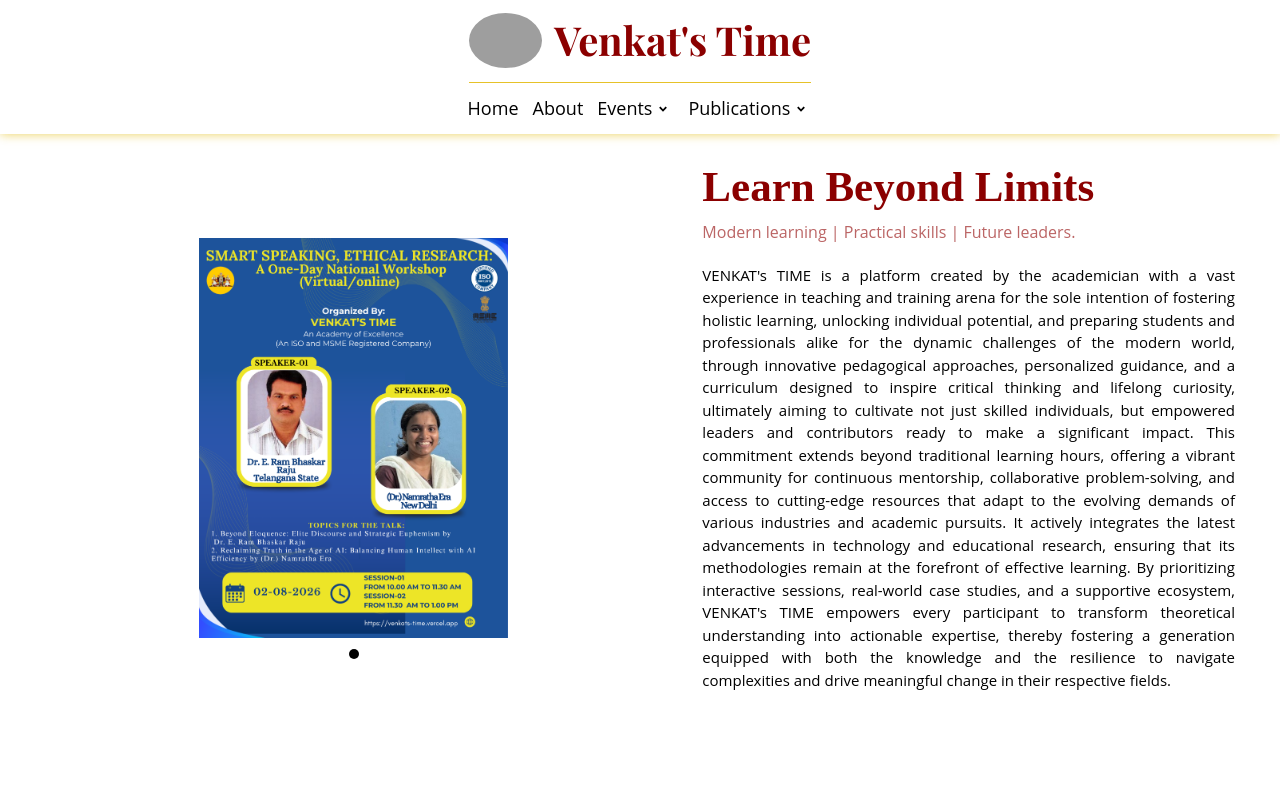
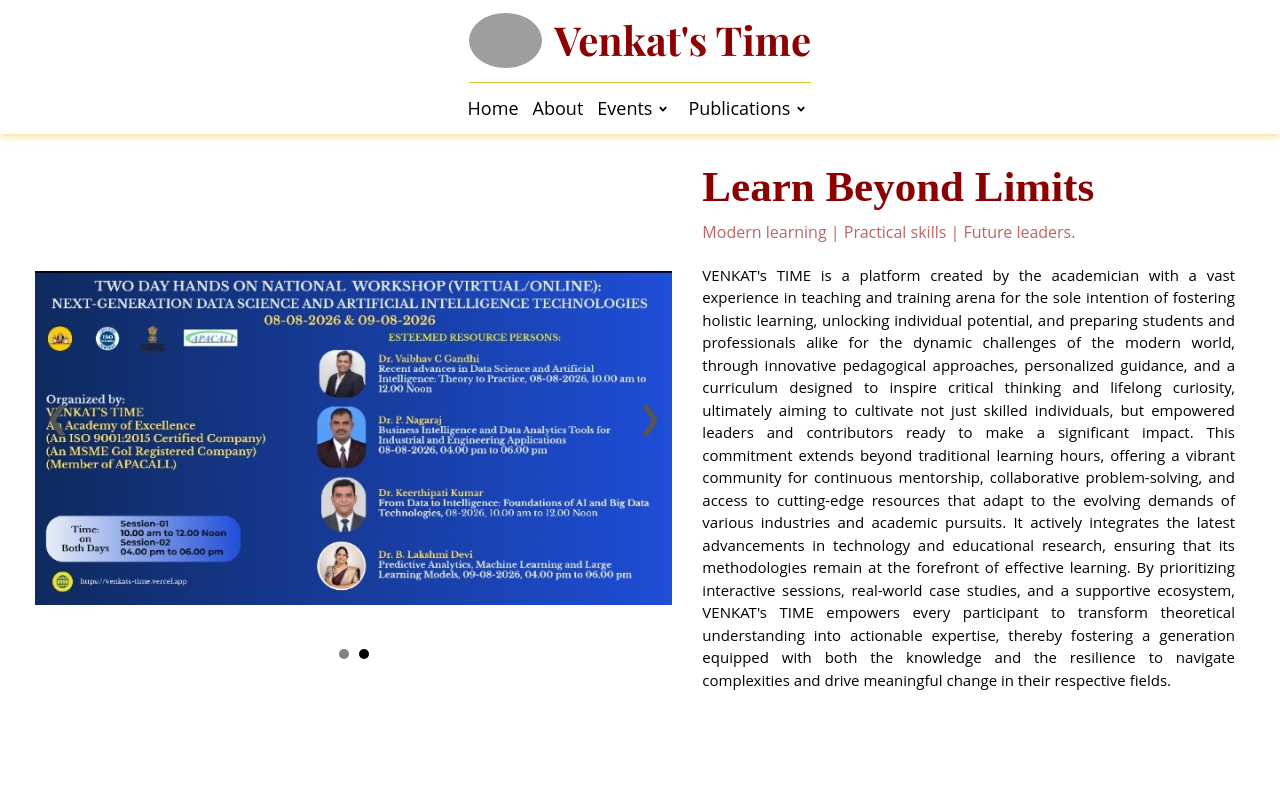
Before and after one commit to Poornima0230/venkatsTime, a React (Vite) app: page / in a window 1280 px wide. Shown: the top 800 px of the page. Built offline with nearby package versions, Linux system fonts and the light colour scheme; grey boxes are pictures that could not be loaded; a web font is replaced by a local one.

Commit message:
Upcoming Event updated

```diff
--- a/data/upcomingEvents.json
+++ b/data/upcomingEvents.json
@@ -5,5 +5,12 @@
     "description": "Smart Speaking, Ethical Research",
     "date": "02 August 2026",
     "mode": "Virtual/Online"
+  },
+  {
+    "id": 2,
+    "title": "Two Day Hands On National Workshop",
+    "description": " on advanced Data Science and AI technologies featuring hands-on sessions with expert resource persons.",
+    "date": "2026-08-08 to 2026-08-09",
+    "mode": "Virtual/Online"
   }
 ]
--- a/src/components/ui/ImageSlider.jsx
+++ b/src/components/ui/ImageSlider.jsx
@@ -3,9 +3,10 @@
 // import image2 from "../../assets/img2.jpeg";
 // import image4 from "../../assets/img3.jpeg";
 import image1 from "../../assets/upcomingEvent1.png";
+import image2 from "../../assets/latest.jpeg";
 
 export const ImageSlider = () => {
-  const images = [image1];
+  const images = [image1, image2];
   const [currentIndex, setCurrentIndex] = useState(0);
   const [isHover, setIsHover] = useState(false);
 
--- a/src/pages/UpcomingEvents.jsx
+++ b/src/pages/UpcomingEvents.jsx
@@ -2,6 +2,7 @@
 import events from "../../data/upcomingEvents.json";
 import { useState } from "react";
 import image1 from "../assets/upcomingEvent1.png";
+import image2 from "../assets/latest.jpeg";
 
 import { EventList } from "../components/events/EventList";
 import { EventModal } from "../components/events/EventModal";
@@ -11,6 +12,7 @@
 
   const brochureFiles = {
     1: image1,
+    2: image2,
   };
 
   const handleViewDetails = (event) => {
--- a/src/styles/home.css
+++ b/src/styles/home.css
@@ -44,7 +44,8 @@
   top: 50%;
   transform: translateY(-50%);
   font-size: 30px;
-  color: white;
+  /* color: white; */
+  color: #555;
   padding: 8px 0;
   cursor: pointer;
   z-index: 99;
```
Also changed, not shown: src/styles/contact.css (+3 -8 lines), src/assets/latest.jpeg (added), 1 other file (tests, documents, lock files or other folders).
